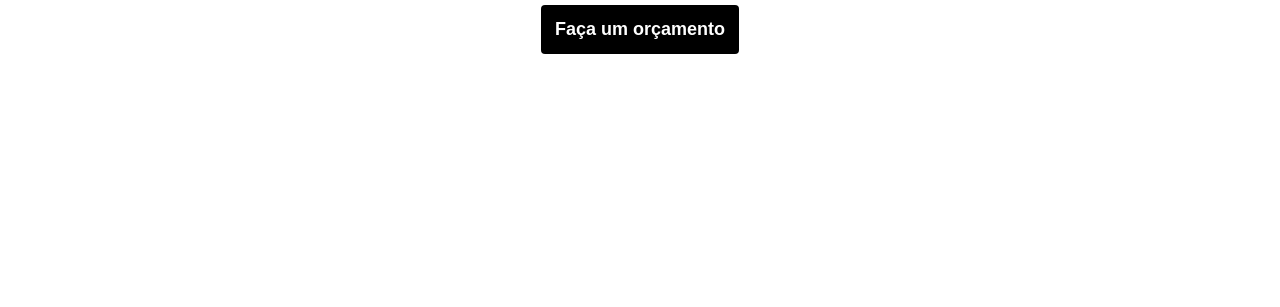
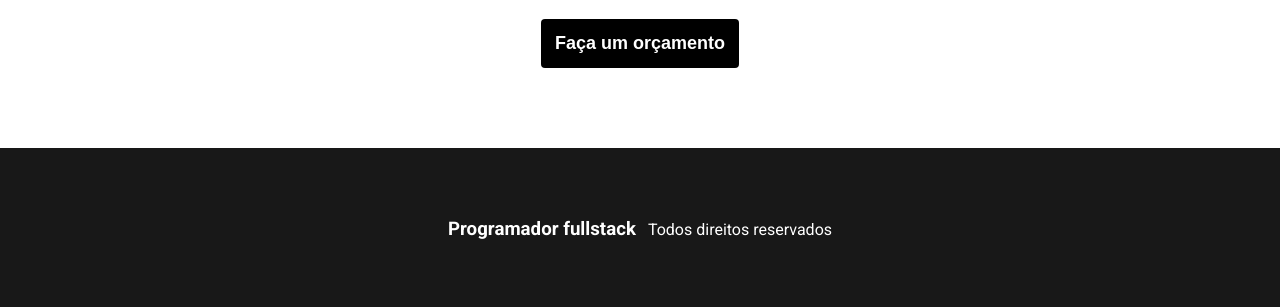
Before and after one commit to 4ldric/examplePortifolio, a plain HTML site: page index.html in a window 1280 px wide. Shown: the part 1923-2230 px from the top of the page. Before the commit the page ends 2057 px from the top, so only its background shows below. Drawn offline with Linux system fonts and the light colour scheme.

Commit message:
estilizando Footer

```diff
--- a/index.html
+++ b/index.html
@@ -73,6 +73,11 @@
     <button>Faça um orçamento</button>
  </section>
 
+ <!-- RODAPE -->
+<footer>
+    <h3><a href="#">Programador fullstack</a></h3>
+    <p>Todos direitos reservados</p>
+</footer>
 
   </body>
 </html>
--- a/style.css
+++ b/style.css
@@ -17,7 +17,7 @@ body {
   justify-content: flex-end;
   /*fixando o header e sincronizando com o scroll*/
   position: sticky;
-  top:0;
+  top: 0;
 }
 
 .nav-list {
@@ -38,9 +38,11 @@ body {
 }
 
 /* MAIN */
-.main{
+.main {
   width: 100%;
-    height: calc(100vh - 80px);   /*calculo para não cobrir o espaçamento do header*/
+  height: calc(
+    100vh - 80px
+  ); /*calculo para não cobrir o espaçamento do header*/
   background-color: #000000;
   background-image: url(imgs/programador-fundo.png);
 
@@ -49,19 +51,19 @@ body {
   padding-left: 10%;
 }
 
-.main h1{
+.main h1 {
   color: #fff;
   font-size: 54px;
 }
 
-.main p{
+.main p {
   font-size: 24px;
   font-style: italic;
   color: #1e96fc;
   margin: 10px 0px 35px 0px;
 }
 
-.call-to-action{
+.call-to-action {
   cursor: pointer;
 
   background-color: #fff;
@@ -73,18 +75,18 @@ body {
   transition: 0.8s; /*duração total do efeito*/
 }
 
-.call-to-action:hover{
+.call-to-action:hover {
   transform: scale(1.1); /*aplicando efeito aumento de escala */
 }
 
-.main a{
+.main a {
   text-decoration: none;
   color: #181818;
 }
 
 /* SOBRE */
 
-.about{
+.about {
   background-color: #fff;
   width: 100%;
   padding: 80px 10% 80px 10%;
@@ -92,20 +94,19 @@ body {
   display: flex;
   align-items: center;
   justify-content: space-between;
-
 }
 
-.about div{
+.about div {
   max-width: 50%;
   padding-right: 40px;
 }
 
-.about div h2{
+.about div h2 {
   font-size: 32px;
   margin-bottom: 14px;
 }
 
-.about img{
+.about img {
   max-width: 450px;
   height: 325px;
 
@@ -113,7 +114,7 @@ body {
 }
 
 /* PROJETOS */
-.projects{
+.projects {
   width: 100%;
   display: flex;
   flex-direction: column;
@@ -123,18 +124,18 @@ body {
   padding: 80px 0;
 }
 
-.projects h2{
+.projects h2 {
   font-size: 32px;
   margin-top: 20px;
   margin-bottom: 8px;
 }
 
-.projects p{
+.projects p {
   margin-bottom: 40px;
   font-style: italic;
 }
 
-.project-list{
+.project-list {
   width: 100%;
   margin-bottom: 8px;
   display: flex;
@@ -142,7 +143,7 @@ body {
   align-items: center;
 }
 
-.projects img{
+.projects img {
   width: 22%;
   margin-left: 0.5%;
   margin-right: 0.5%;
@@ -151,13 +152,13 @@ body {
   border-radius: 4px;
 }
 
-.projects img:hover{
+.projects img:hover {
   transform: scale(1.2);
   opacity: 1;
   z-index: 9;
 }
 
-.projects button{
+.projects button {
   cursor: pointer;
   color: #fff;
 
@@ -165,7 +166,28 @@ body {
   border: 0;
   border-radius: 4px;
   padding: 14px;
+  margin-top: 14px;
   font-size: 18px;
   font-weight: bold;
-    transition: 0.8s;
 }
+
+/* FOOTER */
+footer {
+  width: 100%;
+  background-color: #181818;
+  padding: 70px 0;
+
+  display: flex;
+  justify-content: center;
+  align-items: center;
+  color: #fff;
+}
+
+footer a {
+  text-decoration: none;
+  color: #fff;
+}
+
+footer p {
+  margin-left: 12px;
+}
```
Lines whose indentation alone changed are shown as unchanged.
